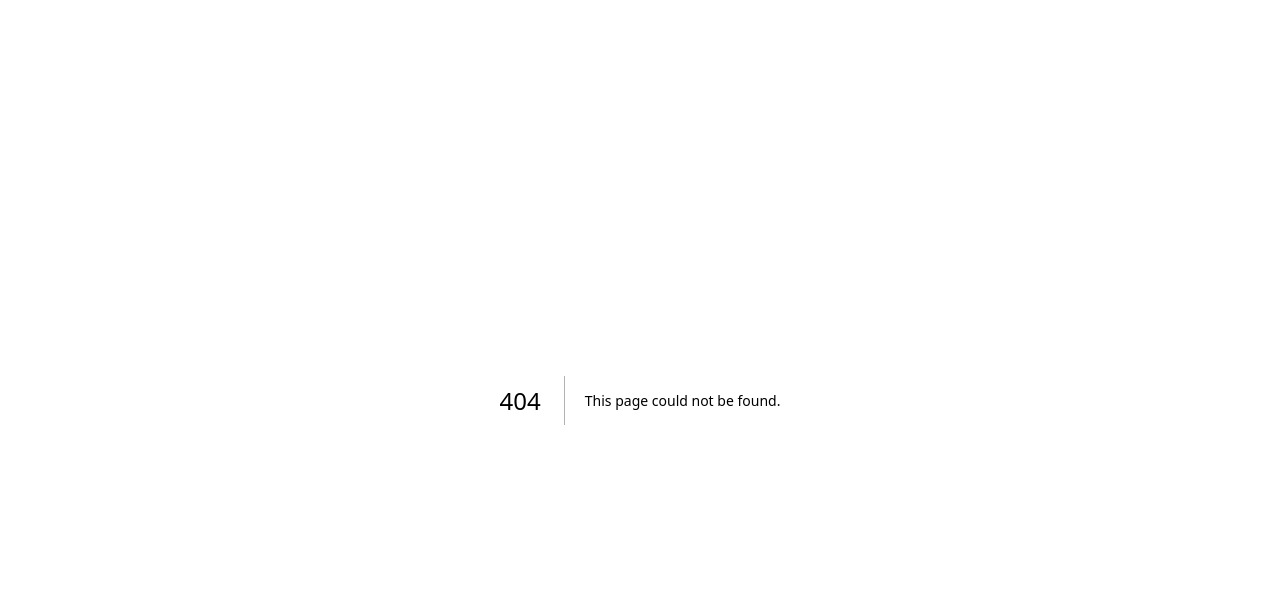
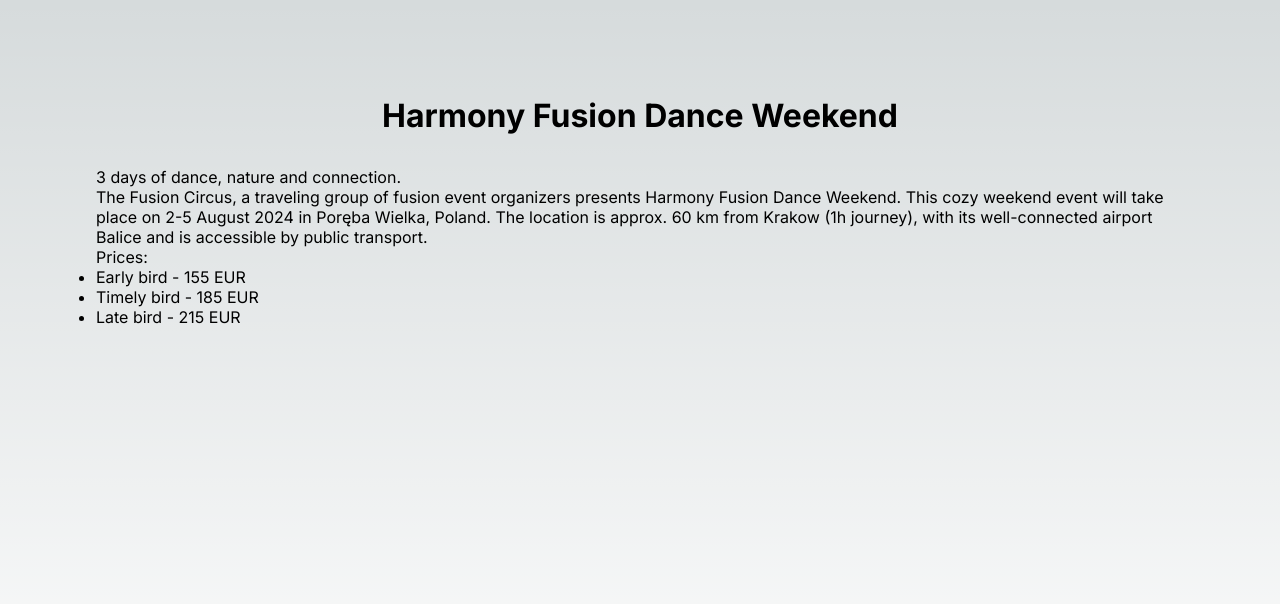
Before and after one commit to marcin-wosinek/fusion-circus.com, a Next.js app: page /2024/harmony-fusion-dance-weekend in a window 1280 px wide. Before the commit this address had no page. Shown: the top 604 px of the page. Built offline with nearby package versions, Linux system fonts and the light colour scheme.

Commit message:
Add Harmony Fusion page

```diff
--- /dev/null
+++ b/app/2024/harmony-fusion-dance-weekend/page.tsx
@@ -0,0 +1,35 @@
+import styles from "../../page.module.css";
+
+export default function HarmonyFusionDanceWeekend() {
+  return (
+    <main className={styles.main}>
+      <div>
+        <h1 className={styles.header}>Harmony Fusion Dance Weekend</h1>
+
+        <p className="text">3 days of dance, nature and connection.</p>
+
+        <p className="text">
+          The Fusion Circus, a traveling group of fusion event organizers
+          presents Harmony Fusion Dance Weekend. This cozy weekend event will
+          take place on 2-5 August 2024 in Poręba Wielka, Poland. The location
+          is approx. 60 km from Krakow (1h journey), with its well-connected
+          airport Balice and is accessible by public transport.
+        </p>
+
+        <p className="text">Prices:</p>
+
+        <ul>
+          <li>Early bird - 155 EUR</li>
+          <li>Timely bird - 185 EUR</li>
+          <li>Late bird - 215 EUR</li>
+        </ul>
+
+        <script
+          async
+          data-uid="db6f2b3b7e"
+          src="https://acroyoga-club-valencia.ck.page/db6f2b3b7e/index.js"
+        ></script>
+      </div>
+    </main>
+  );
+}
--- a/app/page.module.css
+++ b/app/page.module.css
@@ -3,6 +3,11 @@
   min-height: 100vh;
 }
 
+.main .text {
+  margin-bottom: 1em;
+}
+
 .header {
   text-align: center;
+  margin-bottom: 1em;
 }
```
